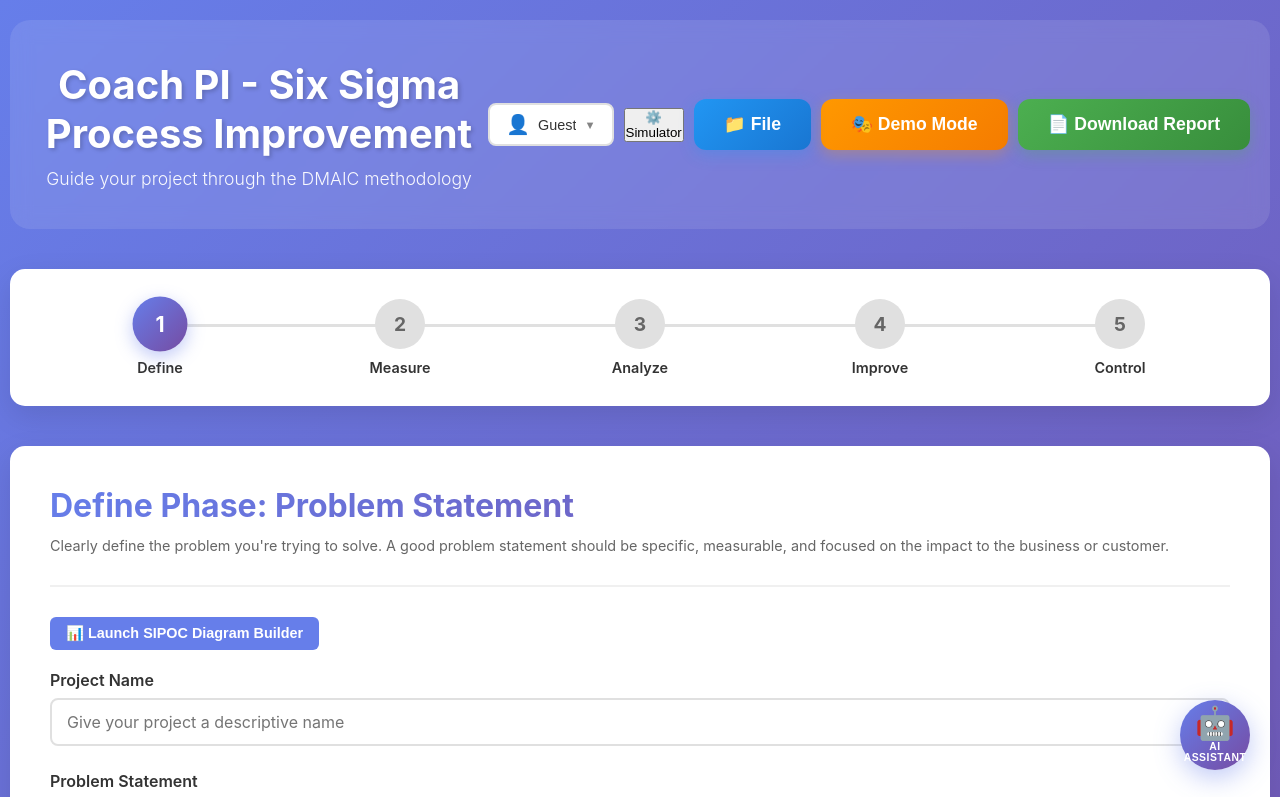
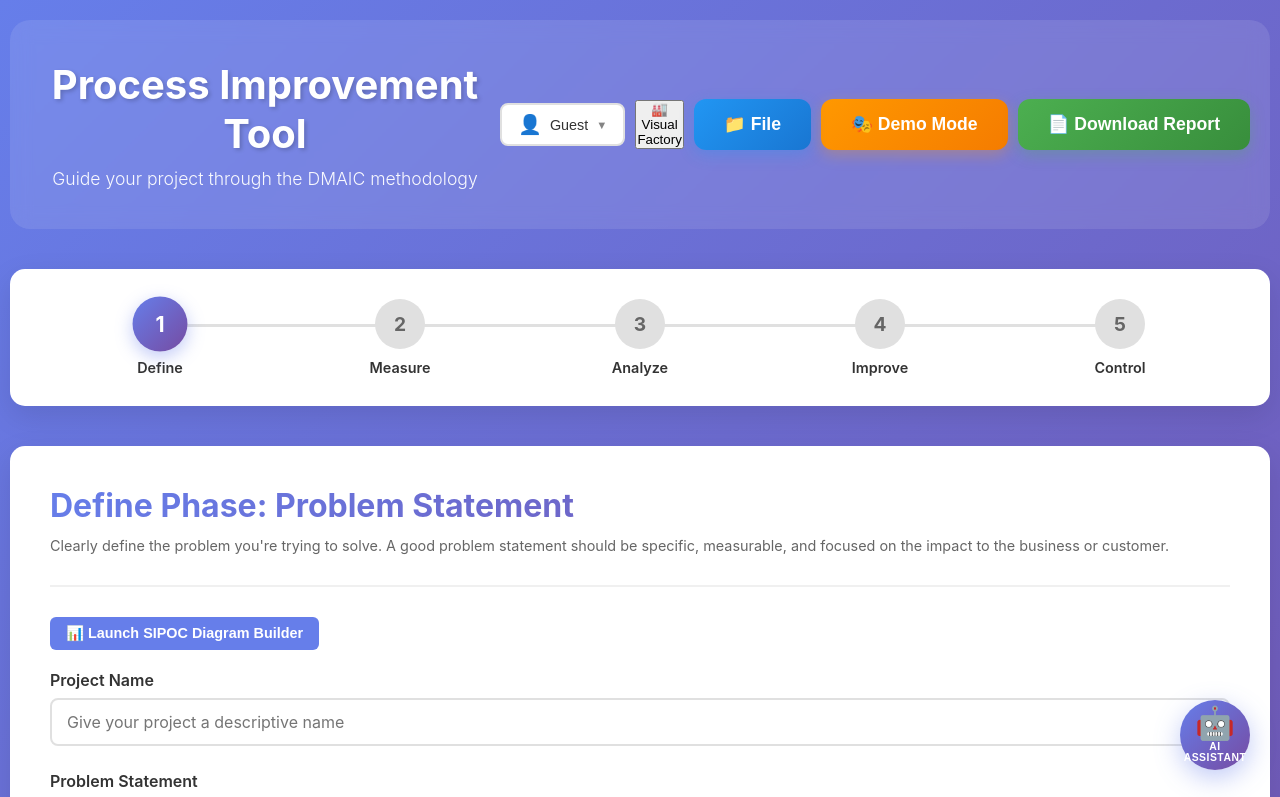
Before and after one commit to swindsors/coachpi-react-deploy-s3, a React (Create React App) app: page / in a window 1280 px wide. Shown: the top 797 px of the page. Built offline with nearby package versions, Linux system fonts and the light colour scheme.

Commit message:
Update branding: Change to Visual Factory and Process Improvement Tool

```diff
--- a/src/App.js
+++ b/src/App.js
@@ -330,20 +330,20 @@ function App() {
     <div className="App">
       <header className="app-header">
         <div>
-          <h1>Coach PI - Six Sigma Process Improvement</h1>
+          <h1>Process Improvement Tool</h1>
           <p className="subtitle">Guide your project through the DMAIC methodology</p>
         </div>
         <div style={{ display: 'flex', gap: '10px', alignItems: 'center' }}>
           {/* User Account Selector */}
           <UserAccountSelector />
 
-          {/* Manufacturing Simulator Button */}
+          {/* Visual Factory Button */}
           <button
             className={`btn-simulator ${showSimulator ? 'active' : ''}`}
             onClick={() => setShowSimulator(s => !s)}
-            title="Toggle Manufacturing Simulator"
+            title="Toggle Visual Factory"
           >
-            {showSimulator ? '✕ Close Simulator' : '⚙️ Simulator'}
+            {showSimulator ? '✕ Close Visual Factory' : '🏭 Visual Factory'}
           </button>
 
           {/* File Menu Dropdown */}
```
